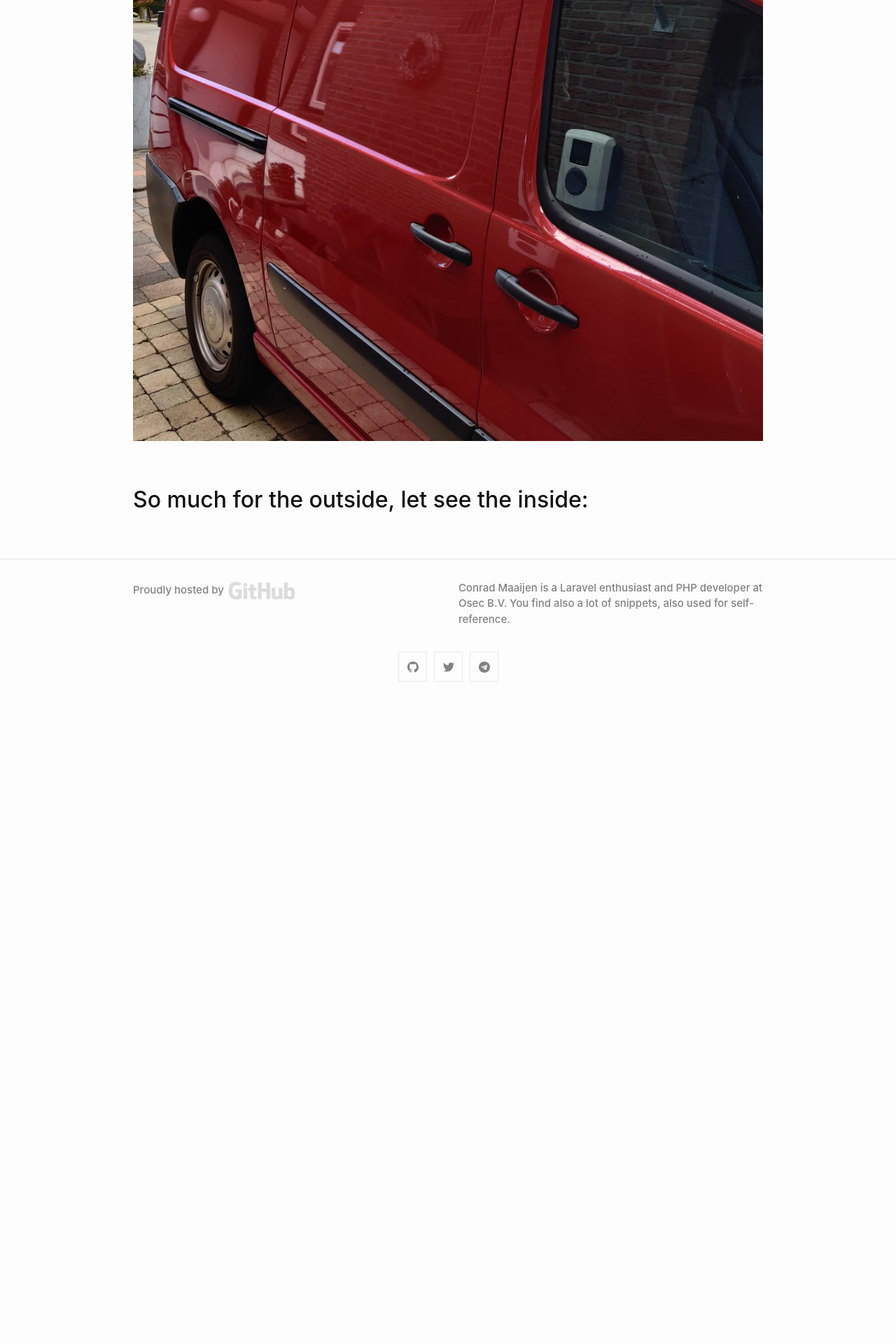
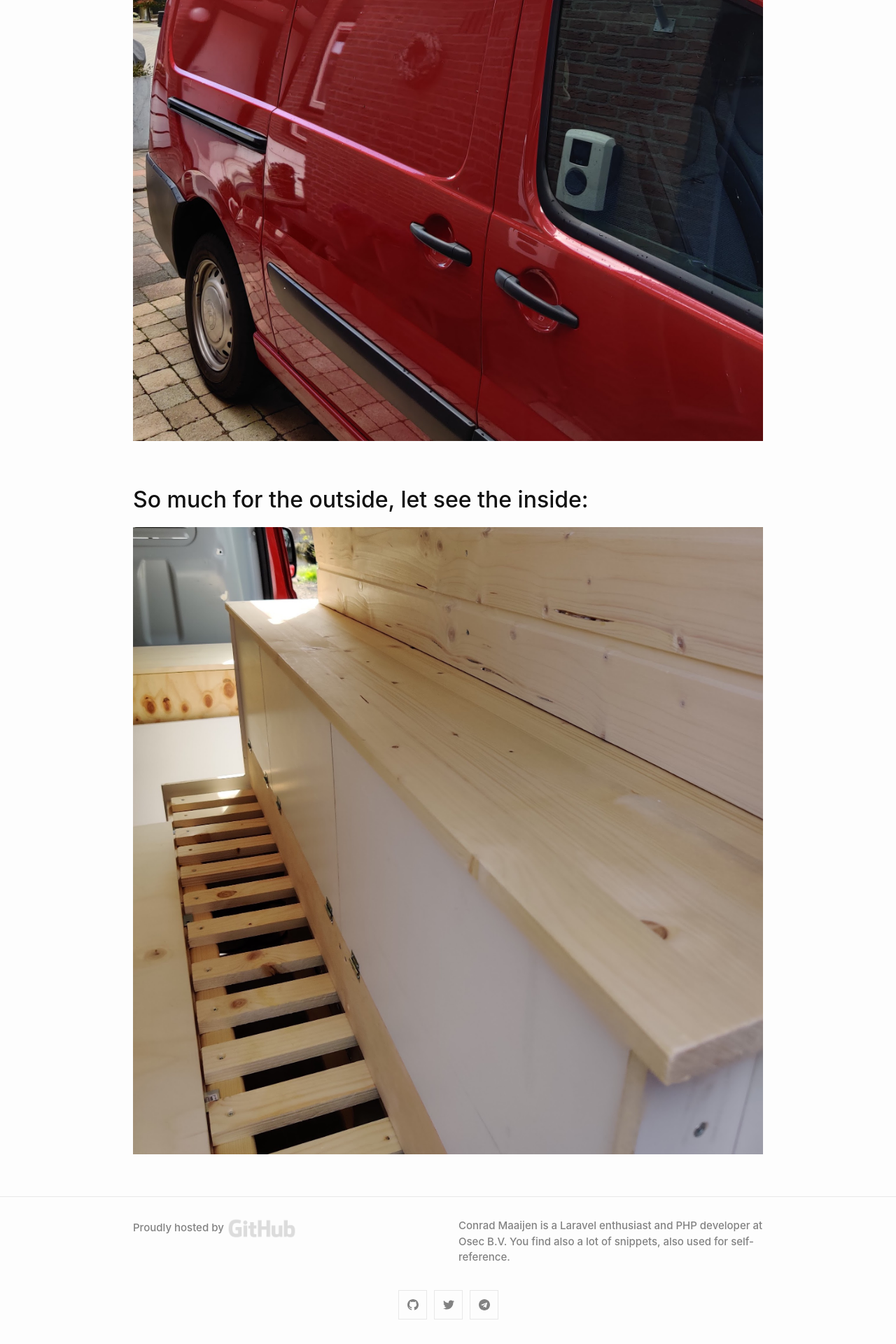
Before and after one commit to ConradMaaijen/conradmaayen.github.io, a Jekyll site: the page built from _posts/2021-05-06-our-jumpy.md, in a window 1280 px wide. Shown: the part 2845-4765 px from the top of the page at 70% size. Built offline with Jekyll 4.4.1, drawn with Linux system fonts in a browser that asks for light colours; before the commit the page ends 3854 px from its top, so only the background shows below that.

Commit message:
update our-jumpy.md

```diff
--- a/_posts/2021-05-06-our-jumpy.md
+++ b/_posts/2021-05-06-our-jumpy.md
@@ -24,6 +24,8 @@ To preserve some precious space in this smaller low-roof van we decided to put a
 
 We bought a Farad roof box at [Faradbox](https://www.faradbox.nl). (No.. i don't get paid to mention them, but after their great service an advise i thought they deserved it). When delivered the nex day i was a bit afraid 1,80m was bit big, but after we mounted it on the roof bars, its looks great and not too big on our van.
 
-![THe Roofbox](/assets/jumpy/our-jumpy.jpg)
+![The Roofbox](/assets/jumpy/our-jumpy.jpg)
 
 ## So much for the outside, let see the inside:
+
+![Our side-table](/assets/jumpy/side-table.jpg)
```
Also changed, not shown: assets/jumpy/side-table.jpg.
